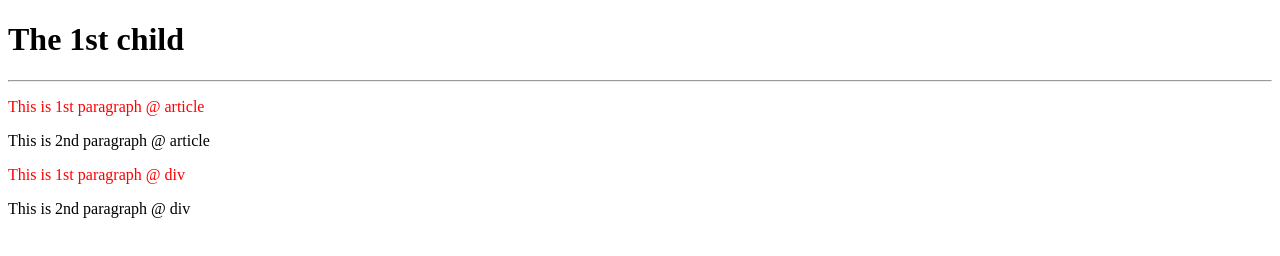
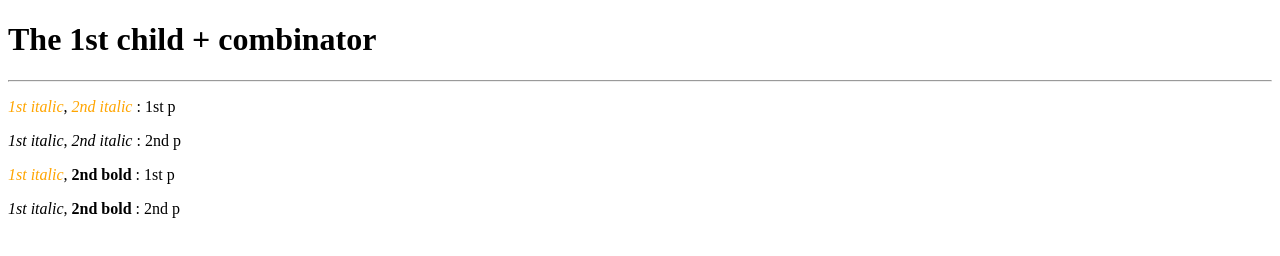
Before and after one commit to re8code/web102-11-PseudoclassSelector, a plain HTML site: page index.html in a window 1280 px wide. Drawn offline with Linux system fonts and the light colour scheme.

Commit message:
the 1st child & combinator

```diff
--- a/index.html
+++ b/index.html
@@ -9,15 +9,15 @@
 </head>
 
 <body>
-<h1>The 1st child</h1>
+<h1>The 1st child + combinator</h1>
 <hr>
 <article>
-  <p>This is 1st paragraph @ article</p>
-  <p>This is 2nd paragraph @ article</p>
+  <p><i>1st italic</i>, <i>2nd italic</i> : 1st p</p>
+  <p><i>1st italic</i>, <i>2nd italic</i> : 2nd p</p>
 </article>
 <div>
-  <p>This is 1st paragraph @ div</p>
-  <p>This is 2nd paragraph @ div</p>
+  <p><i>1st italic</i>, <b>2nd bold</b> : 1st p</p>
+  <p><i>1st italic</i>, <b>2nd bold</b> : 2nd p</p>
 </div>
 </body>
 
--- a/main.css
+++ b/main.css
@@ -1,3 +1,3 @@
-p:first-child {
-  color: red;
+p:first-child i {
+  color: orange;
 }
```
